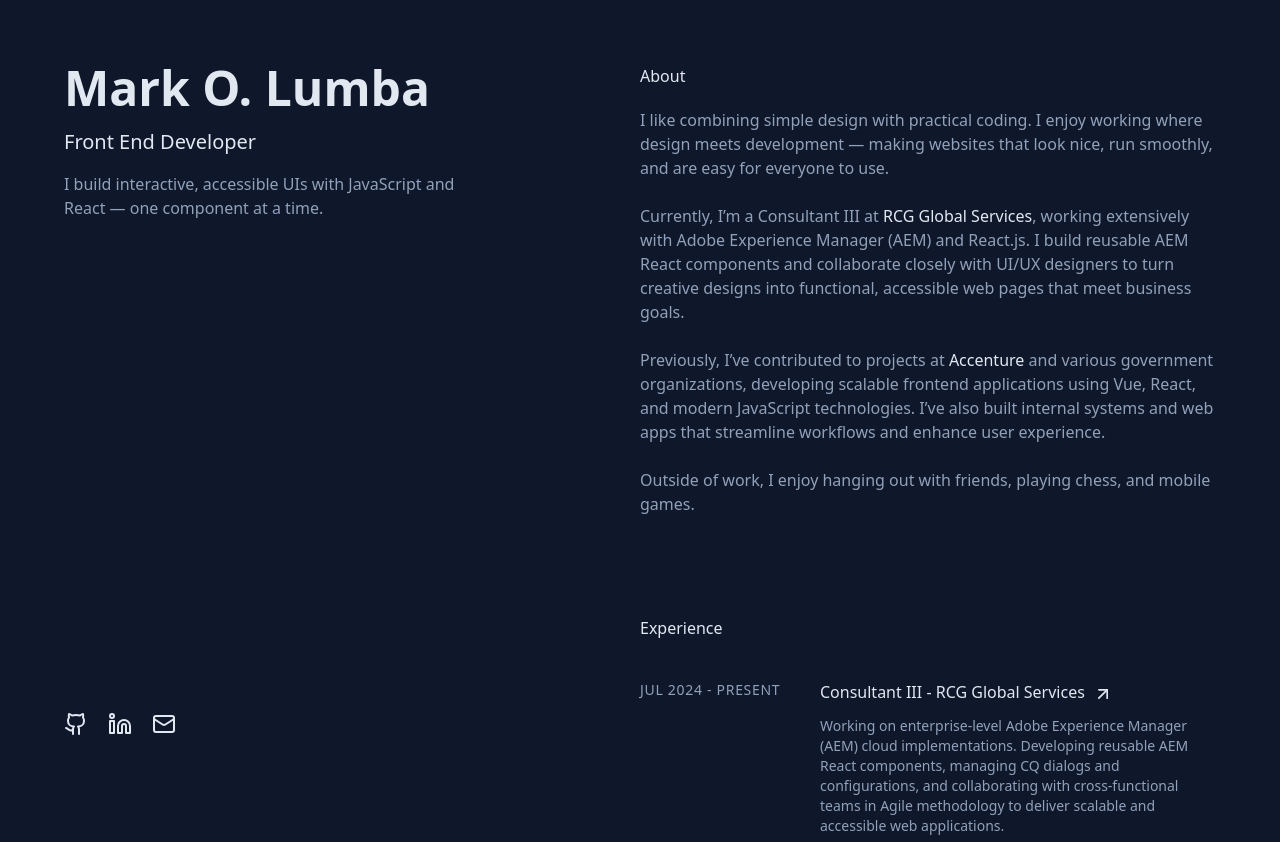
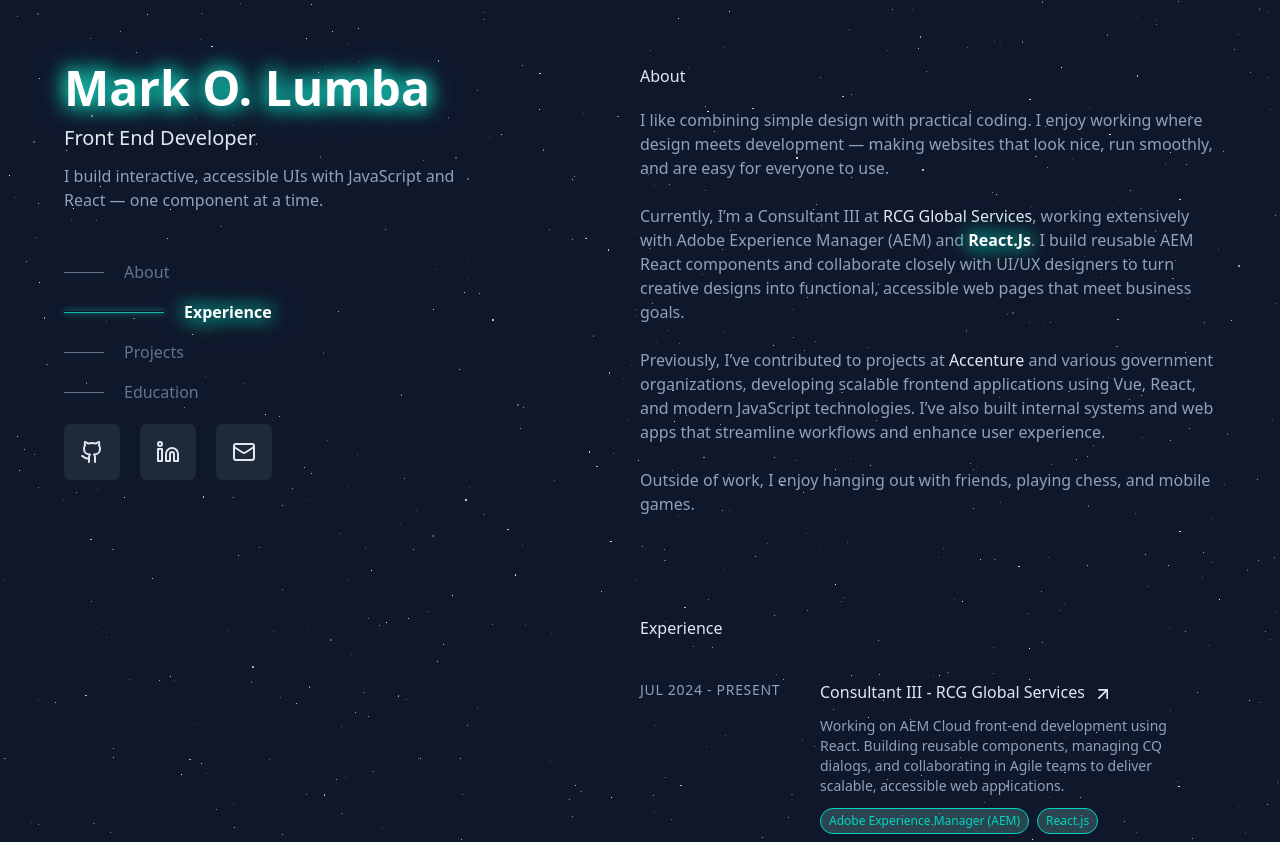
Before and after one commit to marklumba1/portfolio-v2, a React (Vite) app: page / in a window 1280 px wide. Shown: the top 842 px of the page. Built offline with nearby package versions, Linux system fonts and the light colour scheme.

Commit message:
Add framer motion

```diff
--- a/package.json
+++ b/package.json
@@ -12,6 +12,7 @@
   "dependencies": {
     "@tailwindcss/vite": "^4.1.11",
     "lucide-react": "^0.534.0",
+    "motion": "^12.23.12",
     "react": "^19.1.0",
     "react-dom": "^19.1.0",
     "tailwindcss": "^4.1.11"
--- a/src/App.tsx
+++ b/src/App.tsx
@@ -2,61 +2,92 @@
 import About from "./components/about/About";
 import CommonEntryComp from "./components/entryCard/EntryCard";
 import profile from "./constants";
-import resume from "../public/CV-Mark_Lumba.pdf";
+import resume from "/CV-Mark_Lumba.pdf";
 import { ArrowUpRight } from "lucide-react";
+import Indicator from "./components/indicator/Indicator";
+import FallingList from "./components/animations/FallingList";
+import Hover from "./components/animations/Hover";
+import Stars from "./components/animations/Starts";
+import AnimatedName from "./components/animations/AnimatedName";
 
 const App: React.FC = () => {
   const [currentSection, setCurrentSection] = useState("");
   const [currentTitle, setCurrentTitle] = useState("");
+  const [currentIndicator, setCurrentIndicator] = useState("");
 
   const aboutRef = useRef<HTMLDivElement>(null);
   const projectsRef = useRef<HTMLDivElement>(null);
   const experienceRef = useRef<HTMLDivElement>(null);
   const educationRef = useRef<HTMLDivElement>(null);
   useEffect(() => {
-    const observer = new IntersectionObserver(
-      (entries) => {
-        const visible = entries.find((entry) => entry.isIntersecting);
-        if (visible?.target.id) {
-          console.log(visible.target.id);
+    const handleScroll = () => {
+      const sections = [aboutRef, experienceRef, projectsRef, educationRef];
+      let currentId = "";
+      let maxVisibleHeight = 0;
+
+      sections.forEach((ref) => {
+        if (ref.current) {
+          const rect = ref.current.getBoundingClientRect();
+          // Calculate visible height of section in viewport
+          const visibleHeight =
+            Math.min(rect.bottom, window.innerHeight) - Math.max(rect.top, 0);
+          if (visibleHeight > maxVisibleHeight) {
+            maxVisibleHeight = visibleHeight;
+            currentId = ref.current.id;
           }
-      },
-      { threshold: 0.6 } // 60% visible
-    );
-
-    [aboutRef, projectsRef, experienceRef, educationRef].forEach((ref) => {
-      if (ref.current) observer.observe(ref.current);
+        }
       });
 
-    return () => observer.disconnect();
+      if (currentId) {
+        setCurrentIndicator(currentId);
+      }
+    };
+
+    window.addEventListener("scroll", handleScroll, { passive: true });
+    handleScroll(); // run once on mount
+
+    return () => window.removeEventListener("scroll", handleScroll);
   }, []);
   return (
+    <>
+      <Stars />
       <div className="grid grid-cols-1 lg:grid-cols-2 relative max-w-7xl mx-auto ">
         <div className=" flex flex-col p-8 lg:p-16 gap-4 lg:h-dvh lg:sticky top-0 left-0">
-        <h1 className="font-bold text-5xl">{profile.name}</h1>
+          <FallingList>
+          <AnimatedName name={profile.name} className="text-5xl"/>
             <h1 className="text-xl">{profile.title}</h1>
             <p className="max-w-100">{profile.tagLine}</p>
+            <div className="mt-10">
+              <Indicator currentIndicator={currentIndicator} />
+            </div>
             <div className="flex gap-5 mt-5 lg:mt-auto">
               {profile.socials.map(({ icon: Icon, url, platform }) => (
+                <Hover>
                   <a href={url} title={platform}>
                     <Icon />
                   </a>
+                </Hover>
               ))}
             </div>
+          </FallingList>
         </div>
         <div className=" lg:!pl-0  lg:p-16 flex flex-col p-8 gap-15  lg:gap-25 ">
           <section ref={aboutRef} id="about">
+            <FallingList>
               <h1 className="mb-5 font-medium">About</h1>
               <About />
+            </FallingList>
           </section>
+
           <section
             onMouseEnter={() => setCurrentSection("Experience")}
             onMouseLeave={() => setCurrentSection("")}
             ref={experienceRef}
             id="experience"
           >
+            <FallingList>
               <h1 className="lg:mb-5 font-medium">Experience</h1>
-          <div className="flex flex-col gap-5 lg:gap-5">
+              <div className="flex flex-col gap-5 lg:gap-0">
                 {profile.experience.map((exp) => (
                   <CommonEntryComp
                     commonEntry={exp}
@@ -77,7 +108,9 @@
                   size={25}
                 />
               </a>
+            </FallingList>
           </section>
+
           <section
             onMouseEnter={() => setCurrentSection("Projects")}
             onMouseLeave={() => setCurrentSection("")}
@@ -85,7 +118,7 @@
             id="projects"
           >
             <h1 className="lg:mb-5 font-medium">Personal Projects</h1>
-          <div className="flex flex-col gap-5 lg:gap-5">
+            <div className="flex flex-col gap-5 lg:gap-0">
               {profile.projects.map((proj) => (
                 <CommonEntryComp
                   commonEntry={proj}
@@ -102,9 +135,10 @@
             onMouseLeave={() => setCurrentSection("")}
             id="education"
             ref={educationRef}
+            className="mb-[300px]"
           >
             <h1 className="lg:mb-5 font-medium">Education</h1>
-          <div className="flex flex-col gap-5 lg:gap-5">
+            <div className="flex flex-col gap-5 lg:gap-0">
               {profile.education.map((educ) => (
                 <CommonEntryComp
                   commonEntry={educ}
@@ -118,6 +152,7 @@
           </section>
         </div>
       </div>
+    </>
   );
 };
 
--- a/src/components/about/About.tsx
+++ b/src/components/about/About.tsx
@@ -1,3 +1,5 @@
+import AnimatedName from "../animations/AnimatedName";
+
 const About = () => (
   <p>
     I like combining simple design with practical coding. I enjoy working where
@@ -12,7 +14,7 @@
     >
       RCG Global Services
     </a>
-    , working extensively with Adobe Experience Manager (AEM) and React.js. I
+    , working extensively with Adobe Experience Manager (AEM) and <AnimatedName name="React.js" className="inline-block"/>. I
     build reusable AEM React components and collaborate closely with UI/UX
     designers to turn creative designs into functional, accessible web pages
     that meet business goals.
--- /dev/null
+++ b/src/components/animations/AnimatedName.tsx
@@ -0,0 +1,31 @@
+import { motion } from "framer-motion";
+
+interface AnimatedNameProps {
+  name: string;
+  className?: string;
+  duration?: number
+}
+
+const AnimatedName: React.FC<AnimatedNameProps> = ({ name, className, duration = 3 }) => {
+  return (
+    <motion.h1
+      className={`font-bold ${className} text-white capitalize`}
+      animate={{
+        textShadow: [
+          "0 0 20px #14B8A6, 0 0 20px #14B8A6, 0 0 30px #14B8A6",
+          "0 0 5px #14B8A6, 0 0 10px #14B8A6, 0 0 15px #14B8A6",
+          "0 0 20px #14B8A6, 0 0 20px #14B8A6, 0 0 30px #14B8A6",
+        ],
+      }}
+      transition={{
+        duration: duration,
+        ease: "easeInOut",
+        repeat: Infinity,
+      }}
+    >
+      {name}
+    </motion.h1>
+  );
+};
+
+export default AnimatedName;
--- /dev/null
+++ b/src/components/animations/FallingList.tsx
@@ -0,0 +1,49 @@
+import { motion, useInView } from "framer-motion";
+import { useRef } from "react";
+import type { Variants } from "framer-motion";
+import { Children } from "react";
+
+const container: Variants = {
+  show: {
+    transition: {
+      staggerChildren: 0.25,
+    },
+  },
+};
+
+const item: Variants = {
+  hidden: { opacity: 0, y: -20 },
+  show: {
+    opacity: 1,
+    y: 0,
+    transition: { type: "spring", damping: 12 },
+  },
+};
+
+interface FallingListProps {
+  children: React.ReactNode;
+  className?: string;
+}
+
+const FallingList: React.FC<FallingListProps> = ({ children, className }) => {
+  const ref = useRef(null);
+  const inView = useInView(ref, { once: false, margin: "-100px 0px" });
+
+  return (
+    <motion.div
+      ref={ref}
+      initial="hidden"
+      animate={inView ? "show" : "hidden"}
+      variants={container}
+      className={`space-y-3 ${className}`}
+    >
+      {Children.map(children, (child, index) => (
+        <motion.div key={index} variants={item}>
+          {child}
+        </motion.div>
+      ))}
+    </motion.div>
+  );
+};
+
+export default FallingList;
--- /dev/null
+++ b/src/components/animations/Hover.tsx
@@ -0,0 +1,20 @@
+import { motion } from "framer-motion";
+
+const Hover: React.FC<{ children: React.ReactNode }> = ({ children }) => {
+  return (
+    <motion.div
+      className="inline-block p-4 rounded-md bg-gray-800 text-white select-none cursor-pointer"
+      whileHover={{
+
+        backgroundColor: "#14B8A6", // Tailwind teal-500 hex
+        boxShadow: "0 0 15px 5px rgba(20, 184, 166, 0.7)",
+        rotate: 360, // spins 360 degrees
+      }}
+      transition={{ duration: 0.6, ease: "easeInOut" }}
+    >
+      {children}
+    </motion.div>
+  );
+};
+
+export default Hover;
--- /dev/null
+++ b/src/components/animations/Starts.tsx
@@ -0,0 +1,62 @@
+import React from "react";
+import { motion, useScroll, useSpring, useTransform } from "framer-motion";
+
+const Stars: React.FC = () => {
+  // More stars now - 100 instead of 50
+  const stars = React.useMemo(
+    () =>
+      Array.from({ length: 1000 }).map(() => ({
+        top: Math.random() * 100 + "%",
+        left: Math.random() * 100 + "%",
+        size: Math.random() * 1 + 0.5,
+        delay: Math.random() * 5,
+      })),
+    []
+  );
+
+  const { scrollYProgress } = useScroll();
+  const smoothScrollProgress = useSpring(scrollYProgress, { stiffness: 100, damping: 30 });
+
+  // Map scroll progress (0 to 1) to vertical movement (0 to -400px)
+  const y = useTransform(smoothScrollProgress, [0, 1], [0, -400]);
+
+  return (
+    <motion.div
+      style={{
+        position: "fixed",
+        top: 0,
+        left: 0,
+        width: "100%",
+        height: "200%", // taller container so stars have space to flow up
+        pointerEvents: "none",
+        zIndex: -10,
+        y, // vertical movement instead of x
+      }}
+    >
+      {stars.map(({ top, left, size, delay }, i) => (
+        <motion.div
+          key={i}
+          style={{
+            position: "absolute",
+            top,
+            left,
+            width: size,
+            height: size,
+            borderRadius: "50%",
+            backgroundColor: "white",
+            opacity: 0.3,
+          }}
+          animate={{ opacity: [0.3, 1, 0.3] }}
+          transition={{
+            duration: 2,
+            delay,
+            repeat: Infinity,
+            ease: "easeInOut",
+          }}
+        />
+      ))}
+    </motion.div>
+  );
+};
+
+export default Stars;
--- a/src/components/entryCard/EntryCard.tsx
+++ b/src/components/entryCard/EntryCard.tsx
@@ -1,6 +1,7 @@
 import { useRef } from "react";
 import type { CommonEntry } from "../../constants";
 import { ArrowUpRight } from "lucide-react";
+import FallingList from "../animations/FallingList";
 interface CommonEntryComp {
   commonEntry: CommonEntry;
   section: string;
@@ -35,7 +36,8 @@
       onMouseLeave={() => setCurrentTitle("")}
       className={`${opacityClass} -ml-5 px-5 py-5 rounded-xl transition-[200ms] flex flex-col lg:flex-row lg:gap-5 gap-3 group hover:cursor-pointer`}
     >
-      <div>
+
+      <FallingList>
         {commonEntry.period && (
           <p className="text-sm uppercase tracking-wider whitespace-nowrap lg:w-40">
             {commonEntry.period}
@@ -43,12 +45,15 @@
         )}
         {commonEntry.imageSrc && (
           <img
-            className="h-auto w-50  lg:min-w-40"
+            className="h-auto max-h-[100px] object-cover w-50  lg:min-w-40"
             src={commonEntry.imageSrc}
           />
         )}
-      </div>
+      </FallingList>
       <div className="flex flex-col gap-3">
+
+
+
         <a
           className="group-hover:text-teal-400"
           href={commonEntry.url || ""}
@@ -66,15 +71,21 @@
           <p className="text-sm">{commonEntry.summary}</p>
         )}
         {commonEntry.tags && (
-          <div className="flex gap-2 flex-wrap">
+
+            <FallingList className="flex gap-2 flex-wrap">
+
+
             {commonEntry.tags?.map((tag) => (
               <p className=" px-2 py-1 border rounded-4xl text-xs text-teal-400 bg-teal-200/20">
                 {tag}
               </p>
             ))}
-          </div>
+               </FallingList>
+
         )}
+
       </div>
+
     </div>
   );
 };
--- /dev/null
+++ b/src/components/indicator/Indicator.tsx
@@ -0,0 +1,68 @@
+import { motion } from "framer-motion";
+import AnimatedName from "../animations/AnimatedName";
+
+interface IndicatorProps {
+  currentIndicator: string;
+}
+
+const Indicator: React.FC<IndicatorProps> = ({ currentIndicator }) => {
+  const sectionIds = ["about", "experience", "projects", "education"];
+
+  const handleClick = (id: string) => {
+    const section = document.getElementById(id);
+    if (section) {
+      section.scrollIntoView({ behavior: "smooth", block: "start" });
+    }
+  };
+
+  return (
+    <div className="flex flex-col">
+      {sectionIds.map((id) => {
+        const isActive = currentIndicator === id;
+
+        return (
+          <motion.div
+            key={id}
+            className="flex py-2 items-center gap-5 cursor-pointer"
+            onClick={() => handleClick(id)}
+            initial="rest"
+            whileHover="hover"
+            animate={isActive ? "active" : "rest"}
+            transition={{ duration: 0.2, ease: "easeInOut" }}
+          >
+            <motion.div
+              className="h-[2px] border-b"
+              variants={{
+                rest: { width: 40, borderColor: "#64748b" }, // slate-600
+                hover: { width: 100, borderColor: "#ffffff" },
+                active: {
+                  width: 100,
+                  borderColor: "#14b8a6", // teal-400
+                  boxShadow: "0 0 6px #14b8a6",
+                },
+              }}
+              transition={{ duration: 0.2 }}
+            />
+         {isActive ? (
+                <AnimatedName name={id} />
+              ) : (
+                <motion.p
+                  className="capitalize font-medium text-slate-500"
+                  variants={{
+                    hover: {
+                      color: "#fff",
+                      textShadow: "0 0 6px #fff",
+                    },
+                  }}
+                >
+                  {id}
+                </motion.p>
+              )}
+          </motion.div>
+        );
+      })}
+    </div>
+  );
+};
+
+export default Indicator;
--- a/src/constants.ts
+++ b/src/constants.ts
@@ -4,11 +4,11 @@
   Mail,
   type LucideIcon
 } from "lucide-react";
-import projJsonImage from "../public/proj-json-typecode.jpg"
-import pv1 from "../public/portfolio-v1.jpg"
-import pv2 from "../public/portfolio-v2.jpg"
-import shoreAgents from "../public/shore-agents.jpg"
-import dotty from "../public/dotty.jpg"
+import projJsonImage from "/proj-json-typecode.jpg"
+import pv1 from "/portfolio-v1.jpg"
+import pv2 from "/portfolio-v2.jpg"
+import shoreAgents from "/shore-agents.jpg"
+import dotty from "/dotty.jpg"
 export interface CommonEntry {
   title: string;          // Job title, degree, certification name, or project title
   position: string;       // Role or position held
@@ -54,7 +54,7 @@
       position: "Consultant III",
       organization: "RCG Global Services",
       summary:
-        "Working on enterprise-level Adobe Experience Manager (AEM) cloud implementations. Developing reusable AEM React components, managing CQ dialogs and configurations, and collaborating with cross-functional teams in Agile methodology to deliver scalable and accessible web applications.",
+        "Working on AEM Cloud front-end development using React. Building reusable components, managing CQ dialogs, and collaborating in Agile teams to deliver scalable, accessible web applications.",
       period: "Jul 2024 - Present",
       tags: ["Adobe Experience Manager (AEM)", "React.js", "Agile Methodologies"],
       url: "https://www.rcgglobalservices.com/"
@@ -64,15 +64,11 @@
       position: "Advanced App Engineering Sr Analyst",
       organization: "Accenture",
       summary:
-        "We utilize Adobe Experience Manager as the content manager for webpages where we create reusable AEM react components including CQ dialogs and configurations in collaboration with the UI/UX designers to turn their designs into functional webpages.",
+        "Developing AEM front-end solutions with React on AEM as a Cloud Service. Focused on reusable components, CQ dialog setup, and cross-team collaboration in Agile environments to deliver performant and accessible web apps.",
       period: "Jun 2023 - Jul 2024",
       tags: [
-        "Adobe Experience Manager (AEM)",
-        "Cascading Style Sheets (CSS)",
-        "Agile Methodologies",
-        "HTML5",
+        "Agile",
         "React.js",
-        "JavaScript",
         "Tailwind CSS"
       ],
       url: "https://www.accenture.com/"
@@ -189,7 +185,7 @@
     period: "",
     position: "",
     imageSrc: pv2,
-    tags: ["React", "HTML", "CSS", "Tailwind"],
+    tags: ["React", "HTML", "CSS", "Tailwind", "Framer Motion"],
   },
   {
     title: "sample-jsontypecode",
@@ -209,7 +205,7 @@
     period: "",
     position: "",
     imageSrc: shoreAgents,
-    tags: ["React", "HTML", "CSS", "Tailwind"],
+    tags: ["JavaScript", "HTML", "CSS"],
   },
   {
     title: "dotty-app",
@@ -219,7 +215,7 @@
     period: "",
     position: "",
     imageSrc: dotty,
-    tags: ["React", "HTML", "CSS", "Tailwind"],
+    tags: ["JavaScript", "HTML", "CSS"],
   },
   {
     title: "Portfolio",
@@ -229,7 +225,7 @@
     period: "",
     position: "",
     imageSrc: pv1,
-    tags: ["React", "HTML", "CSS", "Tailwind"],
+    tags: ["React", "HTML", "CSS", "Tailwind", "GSAP"],
   }
   ],
 
--- a/src/styles/global.css
+++ b/src/styles/global.css
@@ -7,6 +7,6 @@
     @apply text-slate-200;
   }
   a{
-    @apply text-slate-200 hover:text-teal-400 transition font-medium;
+    @apply text-slate-200  font-medium;
   }
 }
```
Also changed, not shown: 1 other file (tests, documents, lock files or other folders). Lines whose indentation alone changed are shown as unchanged.
